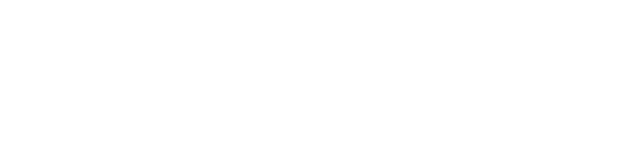
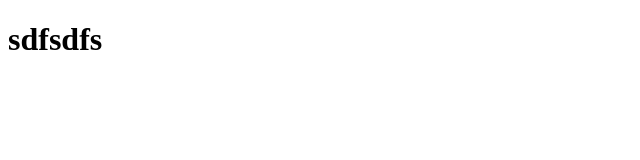
Before and after one commit to IulianBotnari/test, a plain HTML site: page index.html in a window 1280 px wide. Shown: the whole page, without its empty margins (0-640 px from the left). Drawn offline with Linux system fonts and the light colour scheme.

Commit message:
first modify

```diff
--- a/index.html
+++ b/index.html
@@ -6,6 +6,6 @@
     <title>Document</title>
 </head>
 <body>
-
+    <h1>sdfsdfs</h1>
 </body>
 </html>
```
